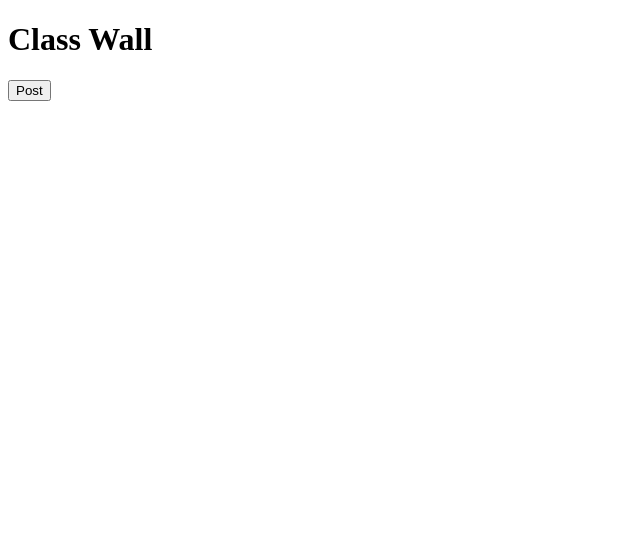
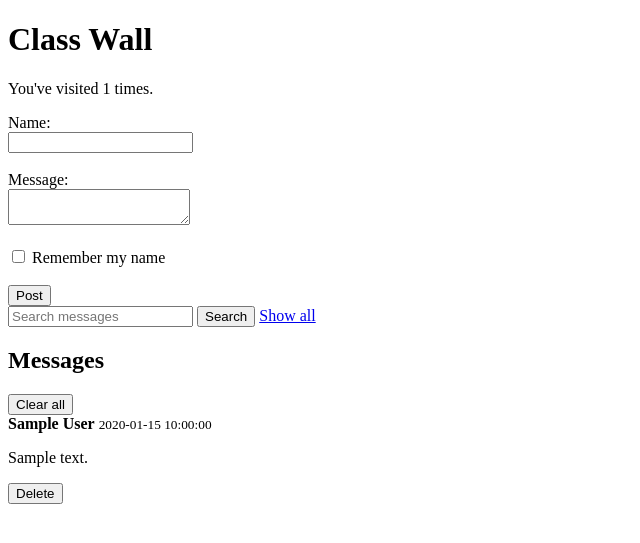
Before and after one commit to Vydoublenn/classwall-Cookies-Sessions-and-PostgreSQL-Activity, a PHP site: page / in a window 1280 px wide. Shown: the top 543 px of the page, without its empty margins (0-640 px from the left). Run offline with PHP 8.4, Linux system fonts and the light colour scheme; tables that the repository leaves empty hold one stand-in row (values such as "Sample post"); some libraries are stand-ins or nearby versions.

Commit message:
Finished classwall :)

```diff
--- a/index.php
+++ b/index.php
@@ -1,5 +1,42 @@
 <?php
+session_start();
 require 'db.php';
+
+$savedName = $_COOKIE['author_name'] ?? '';
+$_SESSION['visits'] = ($_SESSION['visits'] ?? 0) + 1;
+
+if ($_SERVER['REQUEST_METHOD'] === 'POST') {
+    if (isset($_POST['delete_id'])) {
+        $stmt = $pdo->prepare("DELETE FROM messages WHERE id = ?");
+        $stmt->execute([$_POST['delete_id']]);
+    } elseif (isset($_POST['clear_all'])) {
+        $pdo->exec("DELETE FROM messages");
+    } else {
+        $author = $_POST['author'];
+        $body = $_POST['body'];
+
+        $stmt = $pdo->prepare("INSERT INTO messages (author, body) VALUES (?, ?)");
+        $stmt->execute([$author, $body]);
+
+        if (isset($_POST['remember'])) {
+            setcookie('author_name', $author, time() + 60 * 60 * 24 * 30, '/');
+        } else {
+            setcookie('author_name', '', time() - 3600, '/');
+        }
+    }
+    header('Location: index.php');
+    exit;
+}
+
+$search = $_GET['search'] ?? '';
+
+if ($search !== '') {
+    $stmt = $pdo->prepare("SELECT * FROM messages WHERE body ILIKE ? ORDER BY created_at DESC");
+    $stmt->execute(['%' . $search . '%']);
+} else {
+    $stmt = $pdo->query("SELECT * FROM messages ORDER BY created_at DESC");
+}
+$messages = $stmt->fetchAll(PDO::FETCH_ASSOC);
 ?>
 <!DOCTYPE html>
 <html>
@@ -10,13 +47,51 @@ require 'db.php';
 
 <body>
     <h1>Class Wall</h1>
+    <p>You've visited <?= (int)$_SESSION['visits'] ?> times.</p>
 
-    <form method="POST">
-        <!-- name input here -->
-        <!-- message textarea here -->
-        <!-- checkbox + label here -->
+    <form method="POST" action="index.php">
+        <label>Name:</label><br>
+        <input type="text" name="author" value="<?= htmlspecialchars($savedName) ?>"><br><br>
+
+        <label>Message:</label><br>
+        <textarea name="body"></textarea><br><br>
+
+        <input type="checkbox" name="remember" id="remember" <?= $savedName !== '' ? 'checked' : '' ?>>
+        <label for="remember">Remember my name</label><br><br>
+
         <button type="submit">Post</button>
     </form>
+
+    <form method="GET">
+        <input type="text" name="search" placeholder="Search messages" value="<?= htmlspecialchars($search) ?>">
+        <button type="submit">Search</button>
+        <a href="index.php">Show all</a>
+    </form>
+
+    <h2>Messages</h2>
+    <form method="POST" onsubmit="return confirm('Delete ALL messages?')">
+        <button type="submit" name="clear_all">Clear all</button>
+    </form>
+
+    <?php if (empty($messages)): ?>
+        <?php if ($search !== ''): ?>
+            <p>No messages found for "<?= htmlspecialchars($search) ?>".</p>
+        <?php else: ?>
+            <p>No messages yet. Be the first to post!</p>
+        <?php endif; ?>
+    <?php else: ?>
+        <?php foreach ($messages as $row): ?>
+            <div>
+                <strong><?= htmlspecialchars($row['author']) ?></strong>
+                <small><?= htmlspecialchars($row['created_at']) ?></small>
+                <p><?= htmlspecialchars($row['body']) ?></p>
+            </div>
+            <form method="POST" style="display:inline">
+                <input type="hidden" name="delete_id" value="<?= (int)$row['id'] ?>">
+                <button type="submit">Delete</button>
+            </form>
+        <?php endforeach; ?>
+    <?php endif; ?>
 </body>
 
 </html>
```
Also changed, not shown: Cookies screenshot.png (added), pgAdmin screenshot.png (added).
